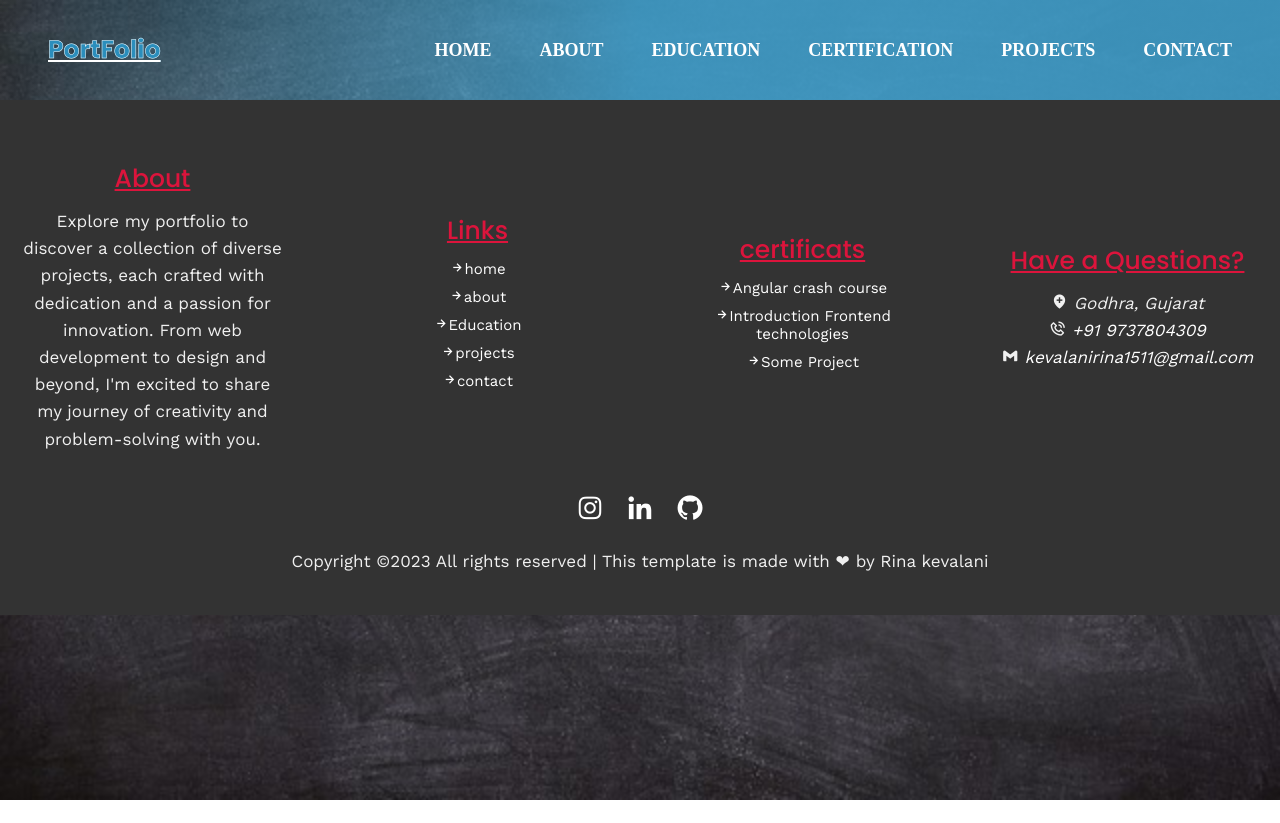
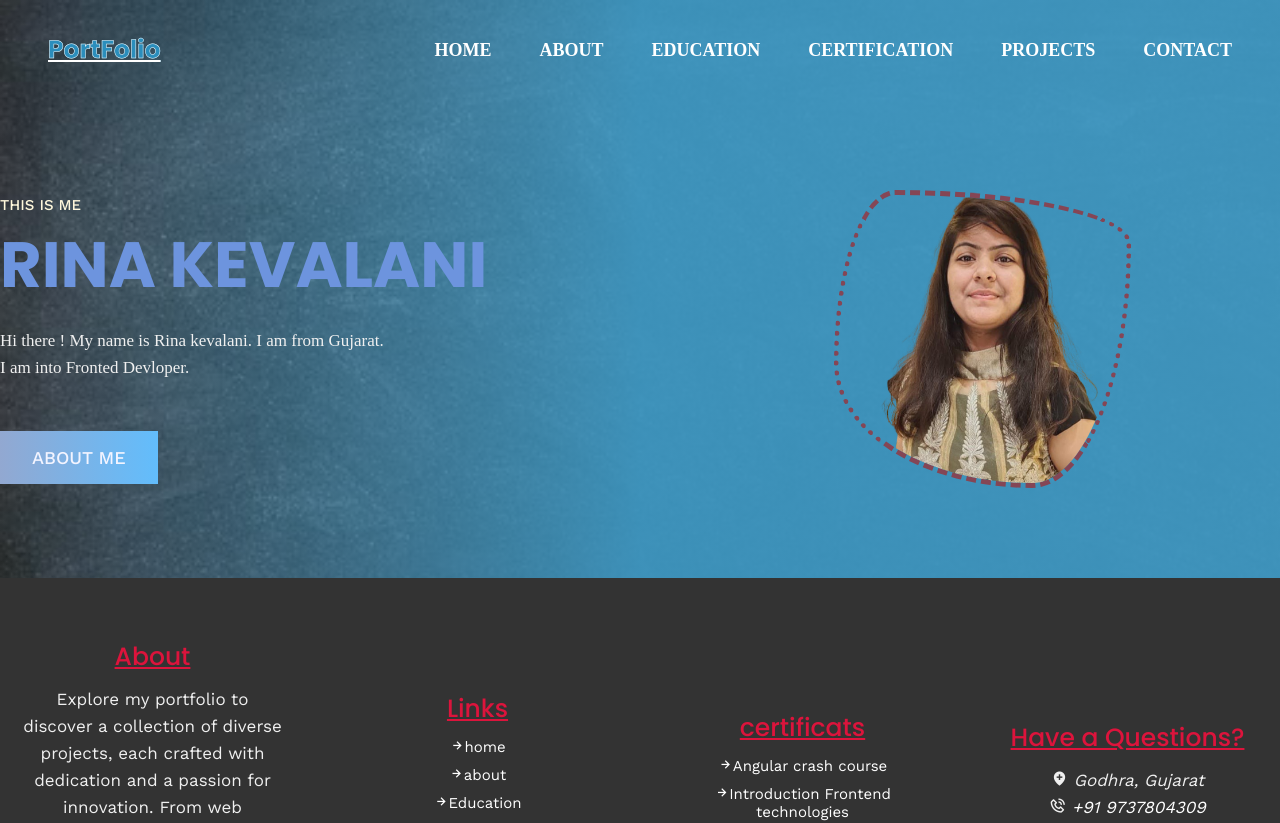
Before and after one commit to Rina15Kevalani/Rk_PortFolio, an Angular app: page / in a window 1280 px wide. Shown: the top 823 px of the page. Before the commit the page ends 800 px from the top, so only its background shows below. Built offline with nearby package versions, Linux system fonts and the light colour scheme.

Commit message:
commit change

```diff
--- a/src/app/app-routing.module.ts
+++ b/src/app/app-routing.module.ts
@@ -19,7 +19,7 @@ const routes: Routes = [
   {path:'contact',component:ContactComponent},
   {path:'footer',component:FooterComponent},
   {path:'certificates',component:CertificatesComponent},
-  //{path:'/',component:AppComponent},
+  {path:'',component:HomeComponent}
 
 
 ];
--- a/src/app/app.component.html
+++ b/src/app/app.component.html
@@ -1,11 +1,4 @@
-<div>
+
   <app-header></app-header>
-</div>
-
-
-<div>
   <router-outlet></router-outlet>
-</div>
-<div>
   <app-footer></app-footer>
-</div>
```
